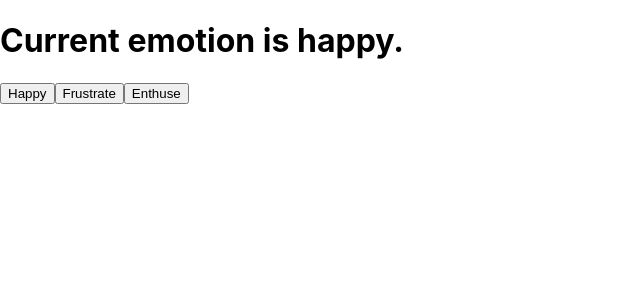
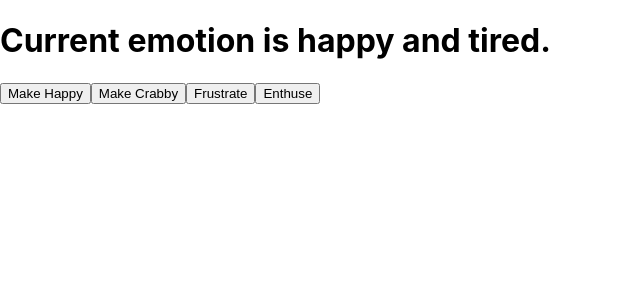
Before and after one commit to PamBWillenz/React-Essentials-Pam, a React (Create React App) app: page / in a window 1280 px wide. Shown: the top 300 px of the page, without its empty margins (0-640 px from the left). Built offline with nearby package versions, Linux system fonts and the light colour scheme.

Commit message:
useEffect example

```diff
--- a/src/App.js
+++ b/src/App.js
@@ -1,13 +1,25 @@
-import React, { useState } from "react";
+import React, { useState, useEffect } from "react";
 import "./App.css";
 
 function App() {
   const [emotion, setEmotion] = useState("happy");
-  console.log(emotion);
+  const [secondary, setSecondary] = useState("tired");
+
+  useEffect(() => {
+    console.log(`It's ${emotion} around here!`);
+  }, [emotion]);
+
+  useEffect(() => {
+    console.log(`It's ${secondary} around here!`);
+  }, [secondary]);
+
   return (
     <>
-      <h1>Current emotion is {emotion}.</h1>
-      <button onClick={() => setEmotion("happy")}>Happy</button>
+      <h1>
+        Current emotion is {emotion} and {secondary}.
+      </h1>
+      <button onClick={() => setEmotion("happy")}>Make Happy</button>
+      <button onClick={() => setSecondary("crabby")}>Make Crabby</button>
       <button onClick={() => setEmotion("frustrated")}>Frustrate</button>
       <button onClick={() => setEmotion("enthusiastic")}>Enthuse</button>
     </>
```
